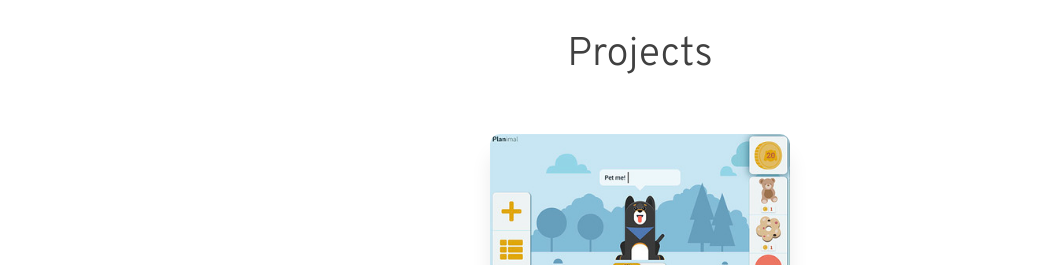
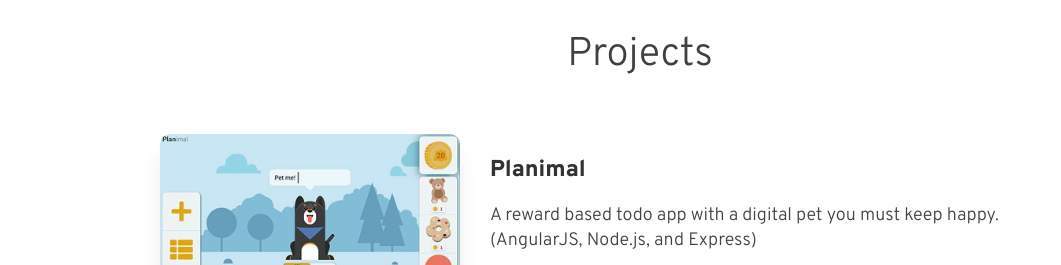
Before and after one commit to ComeAlongErica/gatsby-portfolio, a Gatsby site: page / in a window 1280 px wide. Shown: the part 1881-2146 px from the top of the page, without its empty margins (0-1061 px from the left). Built offline with nearby package versions, Linux system fonts and the light colour scheme; Gatsby itself is replaced by a stand-in of ours.

Commit message:
add: styled for desktop

```diff
--- a/src/components/indexComps/projects.js
+++ b/src/components/indexComps/projects.js
@@ -81,8 +81,6 @@ const ProjectContainer = styled.div`
   p {
     position: relative;
     z-index: 1;
-    padding: 10px 20px;
-    margin: 0 auto;
     line-height: 25px;
     max-width: 550px;
     font-size: 18px;
@@ -122,6 +120,19 @@ const ProjectContainer = styled.div`
       }
     }
   }
+  @media screen and (min-width: ${props => props.theme.tablet}px) {
+    flex-direction: row;
+  }
+`
+const TextContainer = styled.div`
+  display: flex;
+  flex-direction: column;
+  justify-content: center;
+  align-items: center;
+  @media screen and (min-width: ${props => props.theme.tablet}px) {
+    align-items: flex-start;
+    margin-left: 20px;
+  }
 `
 const Projects = props => {
   return (
@@ -136,6 +147,7 @@ const Projects = props => {
           >
             <img src={project.img} alt={project.alt}></img>
           </a>
+          <TextContainer>
             <h3>{project.name}</h3>
             <p>{project.description}</p>
             <a
@@ -156,6 +168,7 @@ const Projects = props => {
               </svg>
               View Source Code
             </a>
+          </TextContainer>
         </ProjectContainer>
       ))}
       <Squiggles
```
Lines whose indentation alone changed are shown as unchanged.
